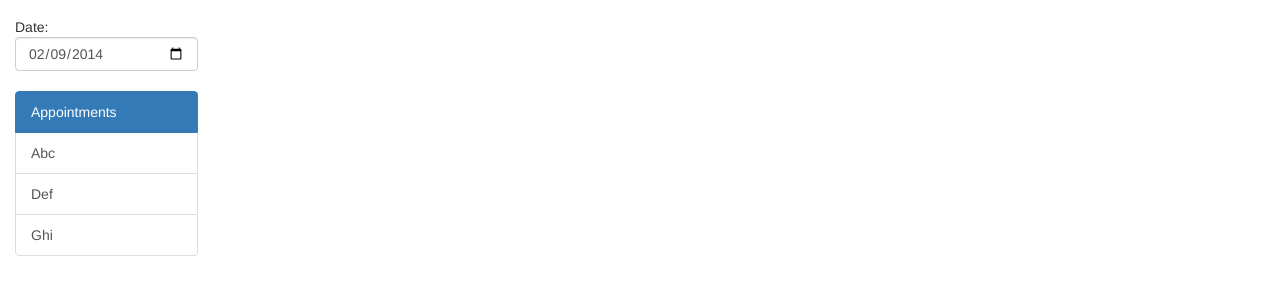
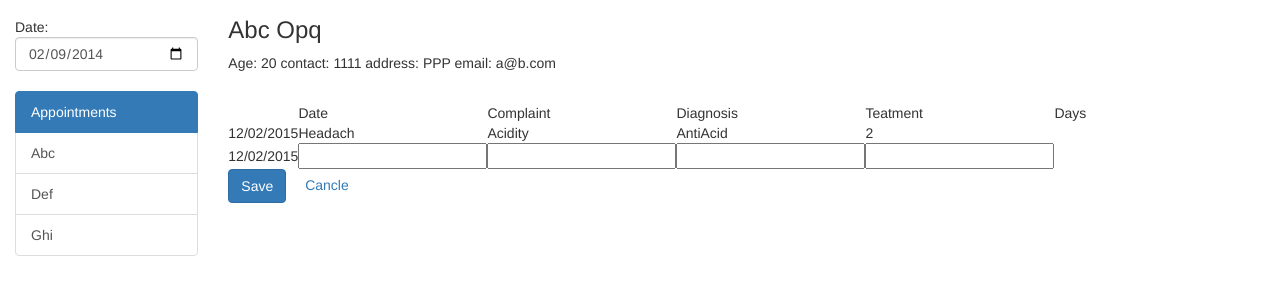
Before and after one commit to ameypotnis/yesdoctor, a plain HTML site: page day2/index.html in a window 1280 px wide. Shown: the part 53-348 px from the top of the page. Drawn offline with nearby package versions, Linux system fonts and the light colour scheme.

Commit message:
added patient  diagnosis table

```diff
--- a/day2/index.html
+++ b/day2/index.html
@@ -1,5 +1,7 @@
 <!DOCTYPE html>
-<html lang="en"><head>
+<html lang="en">
+
+<head>
     <meta charset="utf-8">
     <meta http-equiv="X-UA-Compatible" content="IE=edge">
     <meta name="viewport" content="width=device-width, initial-scale=1">
@@ -10,6 +12,7 @@
     <link href="../bower_components/bootstrap/dist/css/bootstrap.min.css" rel="stylesheet">
     <link href="../style.css" rel="stylesheet">
 </head>
+
 <body>
     <nav class="navbar navbar-inverse navbar-fixed-top">
         <div class="container">
@@ -18,9 +21,11 @@
             </div>
             <div id="navbar" class="navbar-collapse collapse" aria-expanded="false" style="height: 1px;">
                 <ul class="nav navbar-nav">
-            <li><a href="#about">About</a></li>
+                    <li><a href="#about">About</a>
+                    </li>
                 </ul>
-        </div><!--/.nav-collapse -->
+            </div>
+            <!--/.nav-collapse -->
         </div>
     </nav>
 
@@ -40,11 +45,44 @@
                 </div>
             </div>
             <div class="col-xs-10">
-
+                <h3>Abc Opq</h3>
+                <p>
+                    Age: 20
+                    contact: 1111
+                    address: PPP
+                    email: a@b.com
+                </p>
+                <br/>
+                <table>
+                    <th>
+                        <td>Date</td>
+                        <td>Complaint</td>
+                        <td>Diagnosis</td>
+                        <td>Teatment</td>
+                        <td>Days</td>
+                    </th>
+                    <tr>
+                       <td>12/02/2015</td>
+                        <td>Headach</td>
+                        <td>Acidity</td>
+                        <td>AntiAcid</td>
+                        <td>2</td>
+                    </tr>
+                    <tr>
+                       <td>12/02/2015</td>
+                        <td><input type="text"/></td>
+                        <td><input type="text"/></td>
+                        <td><input type="text"/></td>
+                        <td><input type="text"/></td>
+                    </tr>
+                </table>
+                <button class="btn btn-primary right-margin">Save</button>
+                <a href="index.html">Cancle</a>
             </div>
         </div>
 
-    </div><!-- /.container -->
+    </div>
+    <!-- /.container -->
 
 
     <!-- Bootstrap core JavaScript
@@ -53,4 +91,5 @@
     <script src="../bower_components/jquery/dist/jquery.min.js"></script>
     <script src="../bower_components/bootstrap/dist/js/bootstrap.min.js"></script>
 </body>
+
 </html>
--- a/style.css
+++ b/style.css
@@ -6,3 +6,7 @@
 .top-margin-1 {
     margin-top: 20px;
 }
+
+.right-margin {
+    margin-right: 15px
+}
```
Also changed, not shown: day1/index.html (+6 -10 lines). Lines whose indentation alone changed are shown as unchanged.
